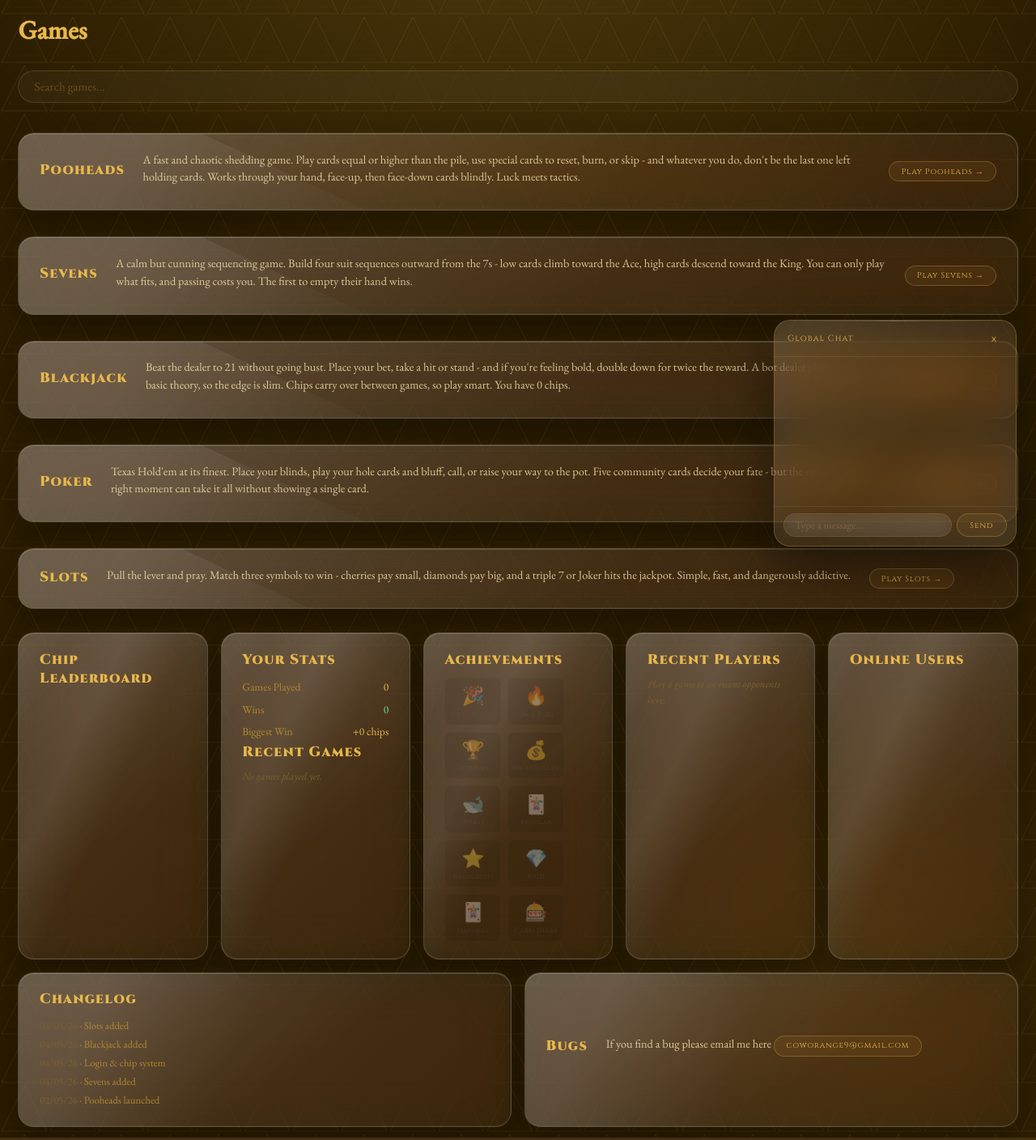
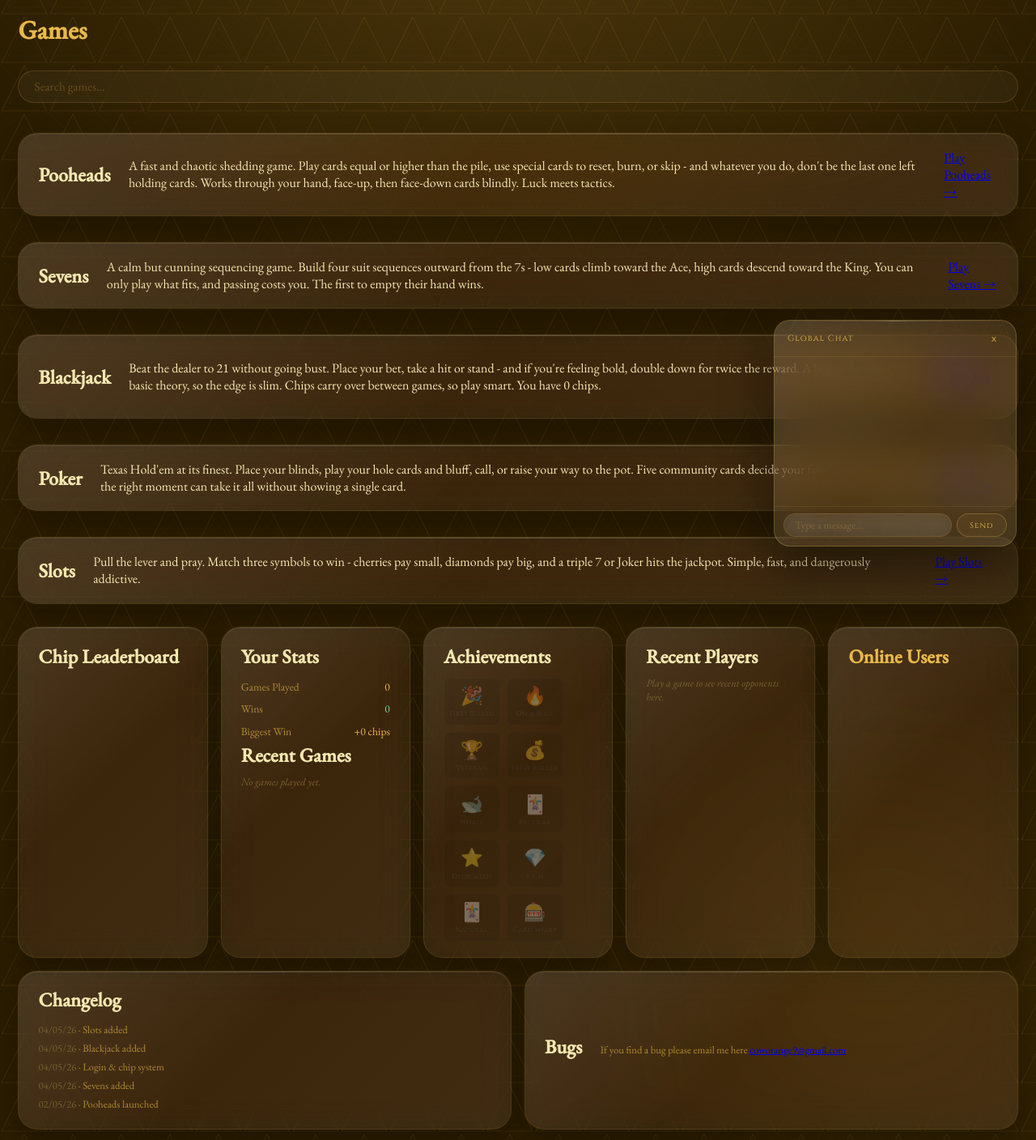
Before and after one commit to TheOrangeCow/library, a Flask app: page / in a window 1280 px wide. Shown: the part 101-1509 px from the top of the page at 81% size. Run offline with Flask 3, Linux system fonts and the light colour scheme; the visitor is signed in with stand-in values (Sample User, id 1); some libraries are stand-ins or nearby versions.

Commit message:
Update style.css

```diff
--- a/static/style.css
+++ b/static/style.css
@@ -300,36 +300,33 @@
 
 .game-card {
     position: relative;
-    border-radius: 20px;
-    padding: 1.3rem 1.6rem;
-    margin-bottom: 0;
     display: flex;
     align-items: center;
     gap: 1.4rem;
+
+    padding: 1.2rem 1.5rem;
+    border-radius: 24px;
+
+    background: rgba(255, 255, 255, 0.045);
+
+    backdrop-filter: blur(18px) saturate(1.6);
+    -webkit-backdrop-filter: blur(18px) saturate(1.6);
+
+    border: 1px solid rgba(232, 184, 75, 0.14);
+
+    box-shadow:
+        inset 0 1px 0 rgba(255, 255, 255, 0.08),
+        0 0 0 1px rgba(255, 255, 255, 0.015),
+        0 10px 30px rgba(0, 0, 0, 0.32),
+        0 0 24px rgba(232, 184, 75, 0.04);
+
     overflow: hidden;
 
-    background: linear-gradient(
-        135deg,
-        rgba(255, 255, 255, 0.12),
-        rgba(255, 255, 255, 0.04)
-    );
-
-    backdrop-filter: blur(30px) saturate(1.8);
-    -webkit-backdrop-filter: blur(30px) saturate(1.8);
-
-    border: 1px solid rgba(255, 255, 255, 0.16);
-
-    box-shadow:
-        0 8px 32px rgba(0, 0, 0, 0.45),
-        inset 0 1px 0 rgba(255, 255, 255, 0.18),
-        inset 0 -1px 0 rgba(255, 255, 255, 0.04),
-        0 0 18px rgba(232, 184, 75, 0.08);
-
     transition:
-        transform 0.3s cubic-bezier(0.23, 1, 0.32, 1),
+        transform 0.28s cubic-bezier(0.34, 1.56, 0.64, 1),
+        border-color 0.25s,
         background 0.25s,
-        border-color 0.25s,
-        box-shadow 0.3s;
+        box-shadow 0.25s;
 }
 
 .game-card::before {
@@ -339,98 +336,51 @@
 
     background:
         linear-gradient(
-            145deg,
-            rgba(255, 255, 255, 0.16) 0%,
-            rgba(255, 255, 255, 0.05) 35%,
-            transparent 60%
+            135deg,
+            rgba(255, 255, 255, 0.09) 0%,
+            transparent 45%,
+            rgba(255, 255, 255, 0.03) 100%
         );
 
     pointer-events: none;
-    z-index: 1;
 }
 
 .game-card::after {
     content: '';
     position: absolute;
-    top: -40%;
-    left: -20%;
-    width: 60%;
-    height: 200%;
+    top: 0;
+    left: 0;
+    right: 0;
+    height: 1px;
 
     background: linear-gradient(
-        to right,
+        90deg,
         transparent,
-        rgba(255,255,255,0.08),
+        rgba(255, 255, 255, 0.18),
         transparent
     );
 
-    transform: rotate(25deg);
     pointer-events: none;
-    z-index: 1;
+}
+
+.game-card:hover {
+    transform: translateY(-2px);
+
+    background: rgba(255, 255, 255, 0.06);
+
+    border-color: rgba(232, 184, 75, 0.3);
+
+    box-shadow:
+        inset 0 1px 0 rgba(255, 255, 255, 0.14),
+        0 0 0 1px rgba(255, 255, 255, 0.03),
+        0 14px 40px rgba(0, 0, 0, 0.4),
+        0 0 30px rgba(232, 184, 75, 0.08);
 }
 
 .game-card > * {
     position: relative;
     z-index: 2;
 }
-
-.game-card:hover {
-    transform: translateY(-3px);
-
-    background: linear-gradient(
-        135deg,
-        rgba(255, 255, 255, 0.16),
-        rgba(255, 255, 255, 0.06)
-    );
-
-    border-color: rgba(255, 255, 255, 0.28);
-
-    box-shadow:
-        0 18px 55px rgba(0, 0, 0, 0.5),
-        inset 0 1px 0 rgba(255, 255, 255, 0.24),
-        0 0 30px rgba(232, 184, 75, 0.14);
-}
-
-
-.game-card h2 {
-    font-family: 'Cinzel', serif;
-    color: var(--gold);
-    font-size: 1.08rem;
-    margin-bottom: 0.3rem;
-    letter-spacing: 0.07em;
-}
-
-.game-card p {
-    font-family: 'EB Garamond', serif;
-    color: rgba(245, 232, 176, 0.82);
-    font-size: 0.9rem;
-    margin-bottom: 0.6rem;
-    line-height: 1.5;
-}
-
-.game-card a {
-    display: inline-flex;
-    align-items: center;
-    padding: 0.28rem 0.9rem;
-    font-family: 'Cinzel', serif;
-    font-size: 0.62rem;
-    letter-spacing: 0.08em;
-    border: 1px solid rgba(232, 184, 75, 0.28);
-    background: rgba(232, 184, 75, 0.07);
-    color: var(--gold);
-    border-radius: 50px;
-    text-decoration: none;
-    transition: background 0.2s, border-color 0.2s, box-shadow 0.2s;
-    white-space: nowrap;
-    flex-shrink: 0;
-}
-
-.game-card a:hover {
-    background: rgba(232, 184, 75, 0.2);
-    border-color: var(--gold);
-    box-shadow: 0 0 14px rgba(232, 184, 75, 0.18);
-}
-
 
 
 
```
